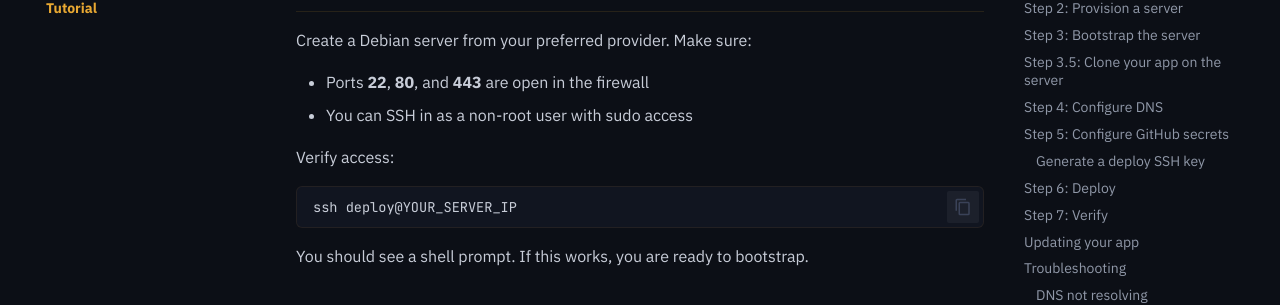
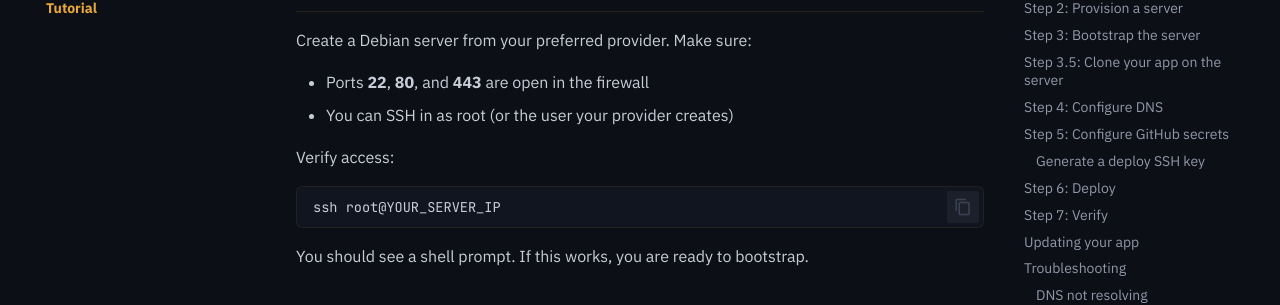
Before and after one commit to towlion/platform, an MkDocs documentation site: the page built from docs/tutorial.md, in a window 1280 px wide and 900 px high, scrolled down 1199 px. Shown: the part 155-460 px from the top of the window. Built offline with MkDocs 1.6.1 and Material for MkDocs 9.7.7, drawn with Linux system fonts in a browser that asks for light colours; comment, search, counter and statistics services are not loaded.

Commit message:
fix: correct tutorial Step 2 to SSH as root before bootstrap
The deploy user doesn't exist until bootstrap runs in Step 3, so
Step 2 should instruct users to SSH as root to verify access.

Co-Authored-By: Claude Opus 4.6 (1M context) <noreply@anthropic.com>

````diff
--- a/docs/tutorial.md
+++ b/docs/tutorial.md
@@ -39,12 +39,12 @@ cd app-template
 Create a Debian server from your preferred provider. Make sure:
 
 - Ports **22**, **80**, and **443** are open in the firewall
-- You can SSH in as a non-root user with sudo access
+- You can SSH in as root (or the user your provider creates)
 
 Verify access:
 
 ```bash
-ssh deploy@YOUR_SERVER_IP
+ssh root@YOUR_SERVER_IP
 ```
 
 You should see a shell prompt. If this works, you are ready to bootstrap.
````
